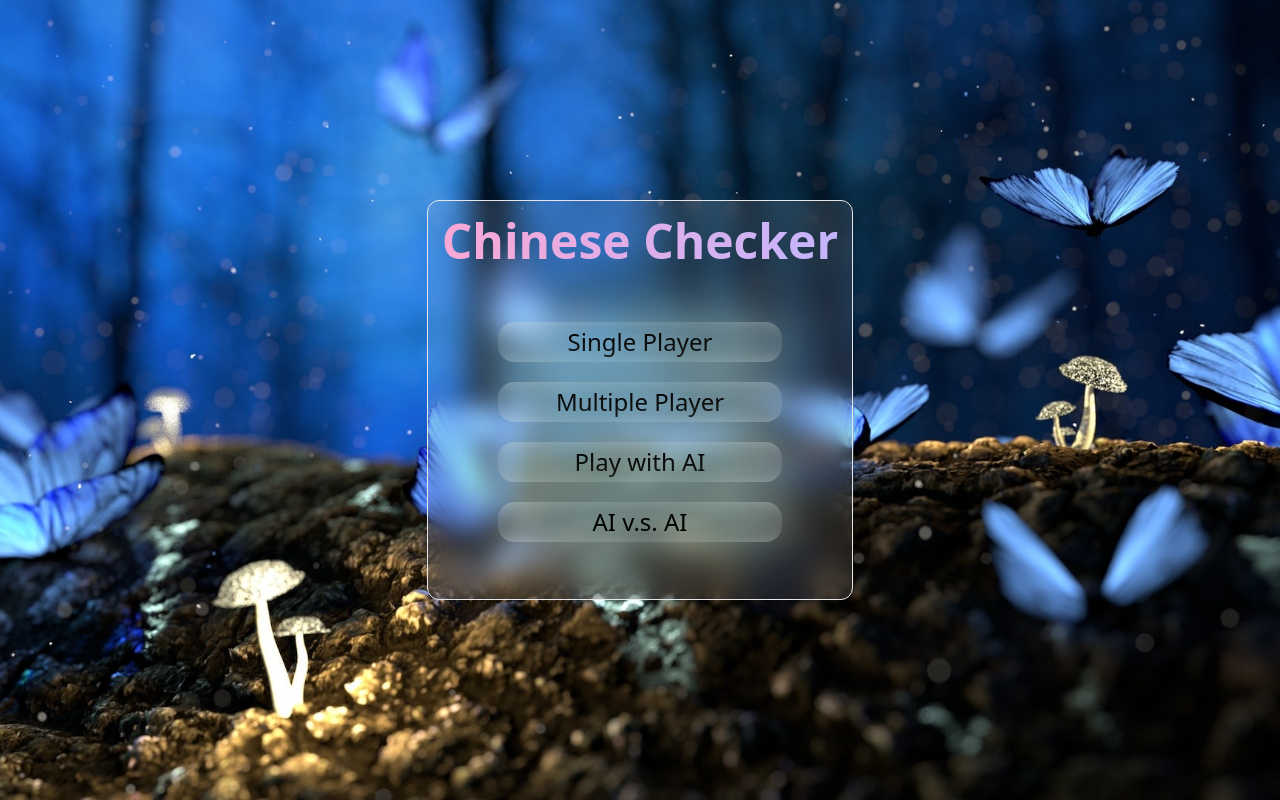
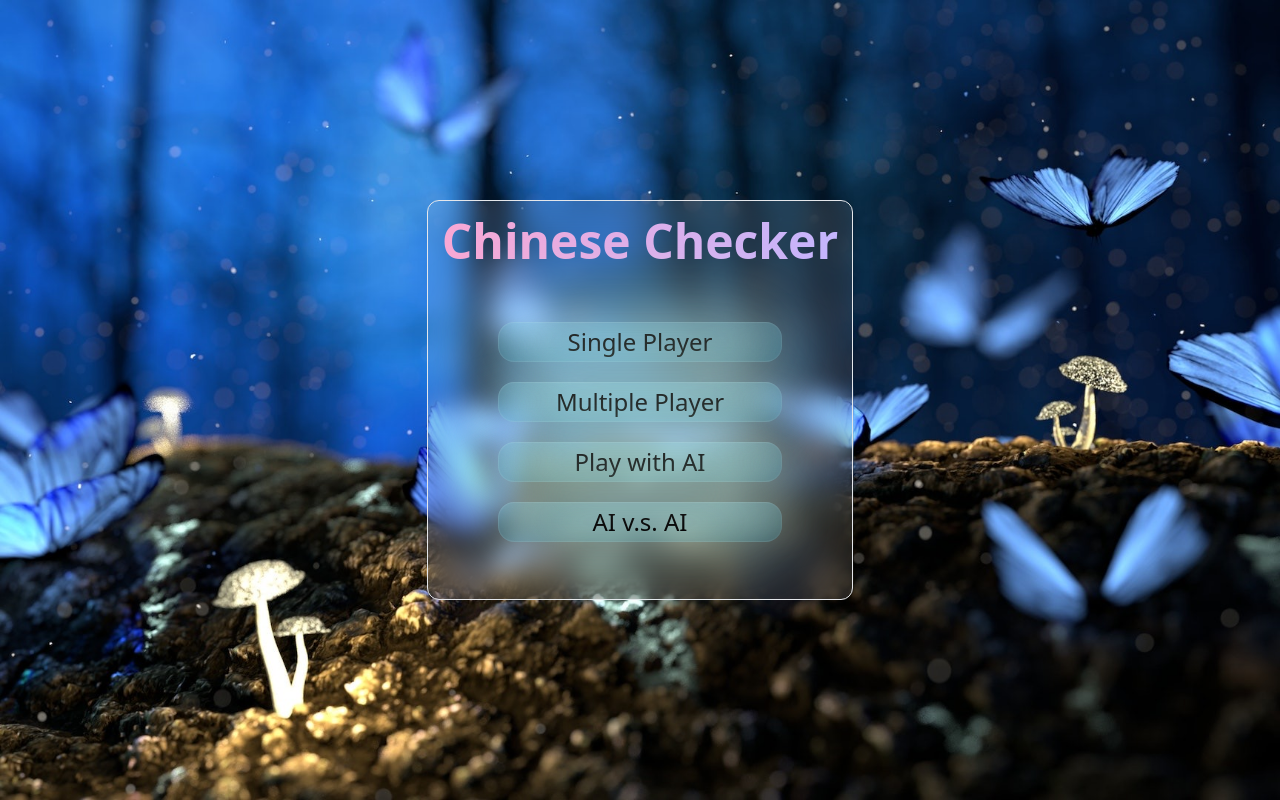
Before and after one commit to eniverz/CS181FinalProject, a React (Vite) app: page / in a window 1280 px wide. Built offline with nearby package versions, Linux system fonts and the light colour scheme.

Commit message:
update button style

```diff
--- a/src/components/GlassButton.tsx
+++ b/src/components/GlassButton.tsx
@@ -13,19 +13,32 @@ export default ({
     onClick?: () => void
 }) => {
     const buttonClass = classNames({
-        ["px-2 py-1 flex justify-center items-center select-none rounded-2xl backdrop-blur-3xl duration-200"]: true,
-        ["bg-[radial-gradient(66.92%_66.92%_at_50.23%_50.77%,#d3d3d300_0,#d3d3d300_40.67%,hsla(0,0%,83%,.143)_75.17%,hsla(0,0%,83%,.315)_100%)]"]: !disabled,
-        ["after:content-normal after:absolute after:left-1/2 after:top-1/2 after:blur-[30px] after:w-full after:h-2/3"]: !disabled,
-        ["after:-translate-x-1/2 after:-translate-y-1/2 after:h-1/2 after:rounded-full after:transition-all after:duration-200 after:z-[-1]"]: !disabled,
-        ["hover:cursor-pointer hover:scale-110"]: !disabled,
-        ["hover:cursor-not-allowed grayscale opacity-60"]: disabled,
+        // Base styles
+        ["px-2 py-1 flex justify-center items-center select-none rounded-2xl backdrop-blur-3xl"]: true,
+
+        // Glass effect
+        ["bg-cyan-600/20 backdrop-blur-xl"]: true,
+        ["shadow-[inset_0_0_1px_1px_rgba(255,255,255,0.1)]"]: true,
+
+        // Gradient overlay
+        ["before:absolute before:inset-0 before:rounded-2xl"]: true,
+        ["before:bg-gradient-to-b before:from-white/10 before:to-transparent"]: true,
+        ["before:pointer-events-none"]: true,
+
+        // Glow effect
+        ["after:absolute after:inset-0 after:-z-10"]: true,
+        ["after:bg-cyan-500/30 after:blur-2xl after:rounded-full"]: true,
+        ["after:transition-all after:duration-300"]: true,
+
+        // Hover states
+        ["hover:scale-105 hover:bg-cyan-500/30 hover:after:bg-cyan-400/40 hover:after:blur-3xl active:scale-100 cursor-pointer"]: !disabled,
+        // Disabled state
+        ["opacity-50 hover:cursor-not-allowed grayscale"]: disabled,
+
         [className]: true
     })
-    const handleClick = () => {
-        if (!disabled) onClick()
-    }
     return (
-        <div className={buttonClass} onClick={handleClick}>
+        <div className={buttonClass} onClick={() => !disabled && onClick()} role="button">
             {children}
         </div>
     )
```
